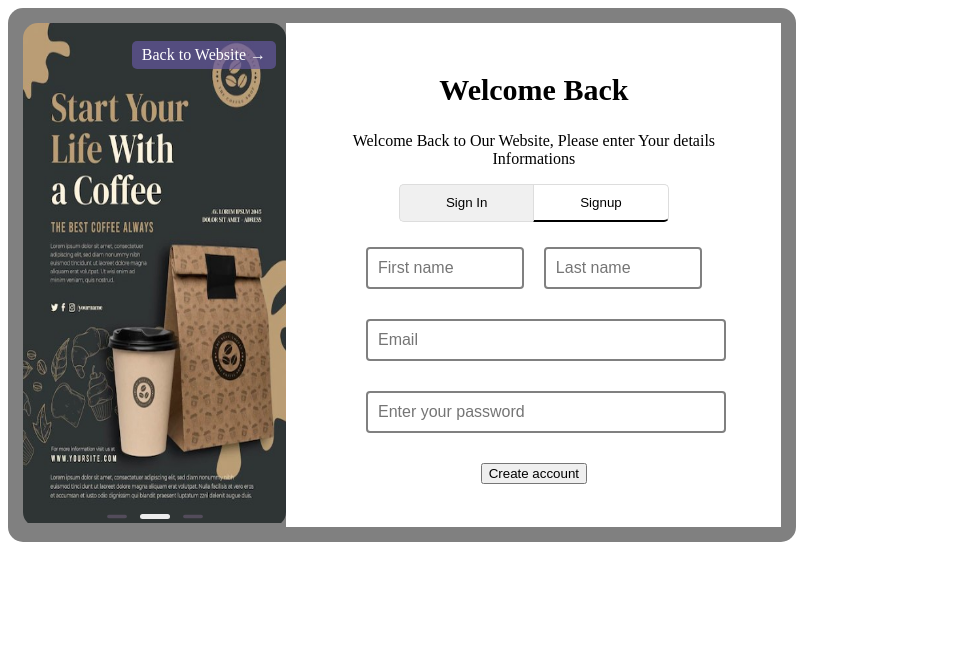
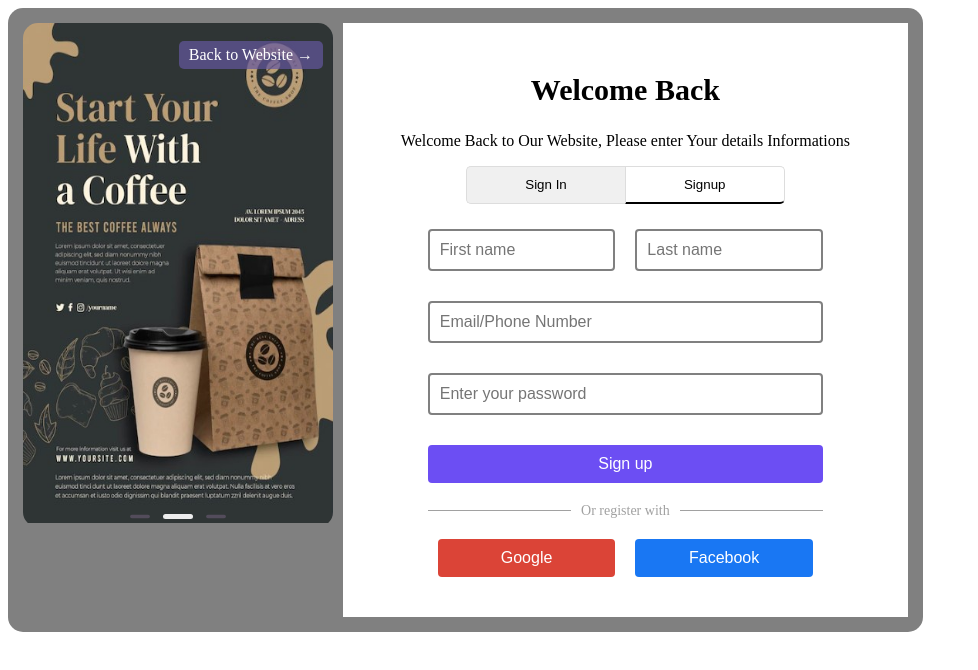
Before and after one commit to tuilaqui123/cafe-tmdt, a Next.js app: page /login in a window 1280 px wide. Shown: the top 670 px of the page, without its empty margins (0-978 px from the left). Built offline with nearby package versions, Linux system fonts and the light colour scheme.

Commit message:
update login page - signup form button

```diff
--- a/pages/login/css/form.module.css
+++ b/pages/login/css/form.module.css
@@ -9,6 +9,9 @@
     padding: 5px;
     margin-bottom: 20px;
 }
+/* .form-header p {
+    color: #a1a1a1;
+} */
 .form-greeting {
     font-size: 30px;
 }
@@ -18,17 +21,6 @@
     margin-bottom: 20px;
     margin: auto;
     width: 70%;
-}
-.sign-in-btn, .sign-up-btn {
-    flex: 1;
-    padding: 10px;
-    cursor: pointer;
-    background: none;
-    border: none;
-    border-bottom: 2px solid transparent;
-}
-.sign-in-btn.active, .sign-up-btn.active {
-    border-bottom: 2px solid #000;
 }
 .toggle-btn {
     flex: 1;
@@ -48,7 +40,6 @@
     border-bottom: 2px solid #000;
 }
 .form-body {
-    /* padding: 40px; */
     border-radius: 8px;
     /* box-shadow: 0 0 10px rgba(0, 0, 0, 0.5); */
     text-align: center;
@@ -56,19 +47,16 @@
     margin: auto;
     color: #fff;
 }
-.form-group {
+.form-input {
     margin-bottom: 20px;
 }
 .name-group {
     display: flex;
     gap: 20px;
 }
-.name-group input[type="text"]{
-    flex: 1;
-}
-.form-group input[type="text"],
-.form-group input[type="email"],
-.form-group input[type="password"] {
+.form-input input[type="text"],
+.form-input input[type="email"],
+.form-input input[type="password"] {
     width: 100%;
     padding: 10px;
     margin-bottom: 10px;
@@ -76,3 +64,65 @@
     border-radius: 4px;
     font-size: 16px;
 }
+.signup-button {
+    width: 100%;
+    padding: 10px;
+    border: none;
+    border-radius: 4px;
+    background-color: #6c4ef3;
+    color: white;
+    font-size: 16px;
+    cursor: pointer;
+}
+.signup-button:hover {
+    background-color: #5b42d1;
+}
+.form-footer {
+    display: flex;
+    flex-direction: column;
+    align-items: center;
+    width: 85%;
+    margin: 20px auto;
+}
+.form-separator {
+    display: flex;
+    align-items: center;
+    width: 100%;
+    margin-bottom: 20px;
+}
+.horizontal-line {
+    flex: 1;
+    height: 1px;
+    background-color: #a1a1a1;
+}
+.register-text {
+    margin: 0 10px;
+    color: #a1a1a1;
+    font-size: 14px;
+}
+.social-signup {
+    display: flex;
+    justify-content: space-around;
+    width: 100%;
+}
+.social-signup button {
+    width: 45%;
+    padding: 10px;
+    border: none;
+    border-radius: 4px;
+    cursor: pointer;
+    font-size: 16px;
+    color: white;
+}
+.google-btn {
+    background-color: #db4437;
+}
+.facebook-btn {
+    background-color: #1977f3;
+}
+.google-btn:hover {
+    background-color: #c33d2e;
+}
+.facebook-btn:hover {
+    background-color: #0469f0;
+}
--- a/pages/login/css/swiper.module.css
+++ b/pages/login/css/swiper.module.css
@@ -1,4 +1,4 @@
-.my-swiper {
+.swiper-container {
     width: 40%;
     height: 100%;
     border-radius: 15px;
--- a/pages/login/index.css
+++ b/pages/login/index.css
@@ -5,12 +5,16 @@
 
 .container {
     height: 100%;
-    width: 60%;
+    width: 70%;
     display: flex;
     flex-direction: row;
     padding: 15px;
+    gap: 10px;
     /* background-color: #30243c; */
-
     background-color: grey;
     border-radius: 15px;
 }
+input {
+    max-width: 100%;
+    box-sizing: border-box;
+}
--- a/pages/login/index.js
+++ b/pages/login/index.js
@@ -29,7 +29,7 @@ const Login = () => {
                     delay: 3000,
                     disableOnInteraction: false,
                 }}
-                className="my-swiper"
+                className="swiper-container"
                 slidesPerView={1}
                 loop={true}
             >
@@ -75,7 +75,7 @@ const Login = () => {
                     </div>
                 </div>
                 <div className="form-body">
-                    <div className="form-group name-group">
+                    <div className="form-input name-group">
                         <input
                             type="text"
                             placeholder="First name"
@@ -91,16 +91,16 @@ const Login = () => {
                             required
                         />
                     </div>
-                    <div className="form-group">
+                    <div className="form-input">
                         <input
                             type="email"
-                            placeholder="Email"
+                            placeholder="Email/Phone Number"
                             value={email}
                             onChange={(e) => setEmail(e.target.value)}
                             required
                         />
                     </div>
-                    <div className="form-group">
+                    <div className="form-input">
                         <input
                             type="password"
                             placeholder="Enter your password"
@@ -121,7 +121,18 @@ const Login = () => {
                             I agree to the <a href="/terms">Terms & Conditions</a>
                         </label>
                     </div> */}
-                    <button type="submit" className="create-account-btn">Create account</button>
+                    <button type="submit" className="signup-button">Sign up</button>
+                </div>
+                <div className="form-footer">
+                    <div className="form-separator">
+                        <span className="horizontal-line"></span>
+                        <div className="register-text">Or register with</div>
+                        <span className="horizontal-line"></span>
+                    </div>
+                    <div className="social-signup">
+                        <button className="google-btn">Google</button>
+                        <button className="facebook-btn">Facebook</button>
+                    </div>
                 </div>
             </div>
         </div>
```
